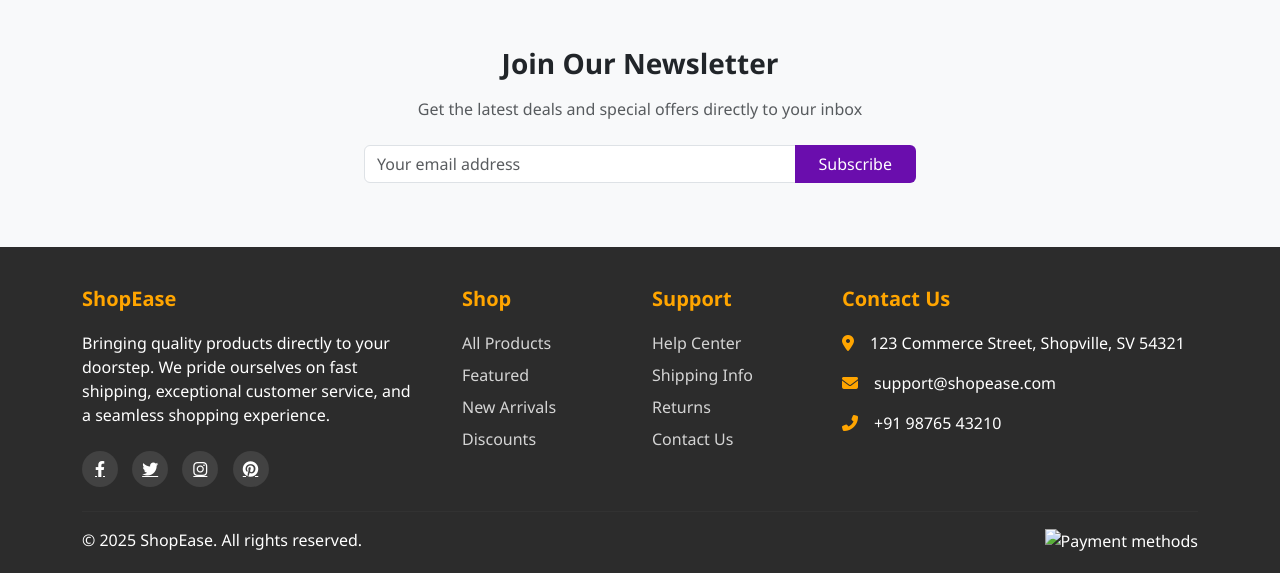
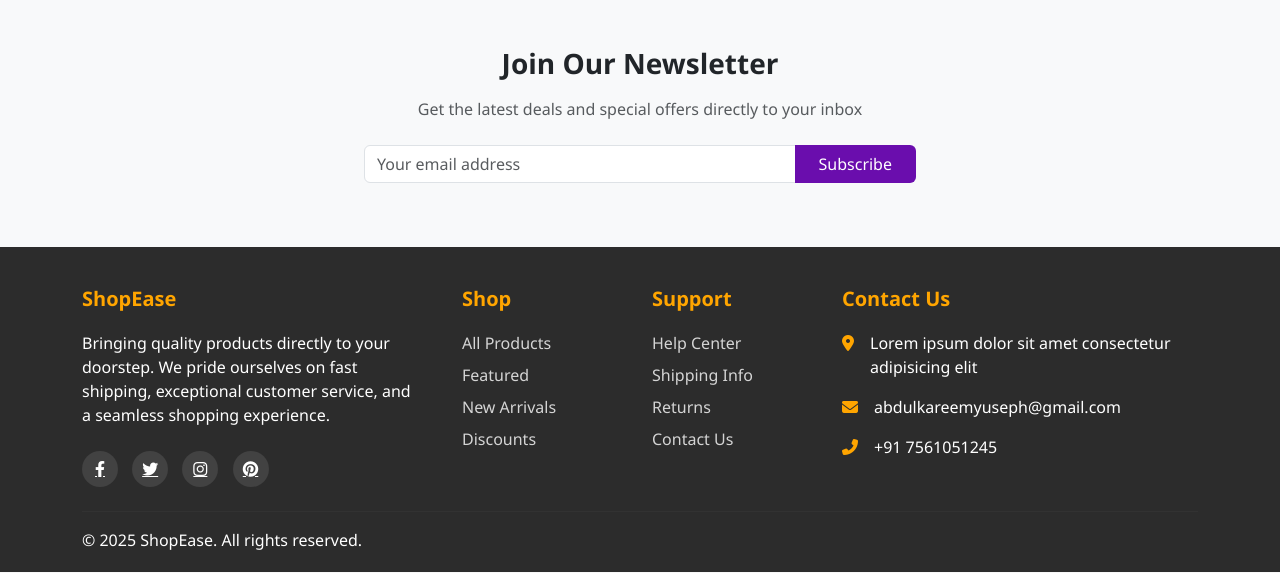
Before and after one commit to AbdulKareem-M/Ecommerce-project, a Django app: page /order/order/product/1/ in a window 1280 px wide. Shown: the part 609-1182 px from the top of the page. Run offline with Django 5.2, Linux system fonts and the light colour scheme; a user stored in the database is signed in; data comes from the database, SQL or seed files in the repository; some libraries are stand-ins or nearby versions.

Commit message:
optional changes

```diff
--- a/product/templates/base.html
+++ b/product/templates/base.html
@@ -261,15 +261,15 @@
           <ul class="list-unstyled">
             <li class="d-flex mb-3">
               <i class="fas fa-map-marker-alt me-3 mt-1" style="color: var(--accent-color);"></i>
-              <span>123 Commerce Street, Shopville, SV 54321</span>
+              <span>Lorem ipsum dolor sit amet consectetur adipisicing elit</span>
             </li>
             <li class="d-flex mb-3">
               <i class="fas fa-envelope me-3 mt-1" style="color: var(--accent-color);"></i>
-              <span>support@shopease.com</span>
+              <span>abdulkareemyuseph@gmail.com</span>
             </li>
             <li class="d-flex mb-3">
               <i class="fas fa-phone-alt me-3 mt-1" style="color: var(--accent-color);"></i>
-              <span>+91 98765 43210</span>
+              <span>+91 7561051245</span>
             </li>
           </ul>
         </div>
@@ -280,9 +280,6 @@
         <div class="col-md-6 text-center text-md-start">
           <p class="mb-md-0">&copy; 2025 ShopEase. All rights reserved.</p>
         </div>
-        <div class="col-md-6 text-center text-md-end">
-          <img src="https://via.placeholder.com/240x30" alt="Payment methods" class="img-fluid" style="max-height: 30px;">
-        </div>
       </div>
     </div>
   </footer>
```
